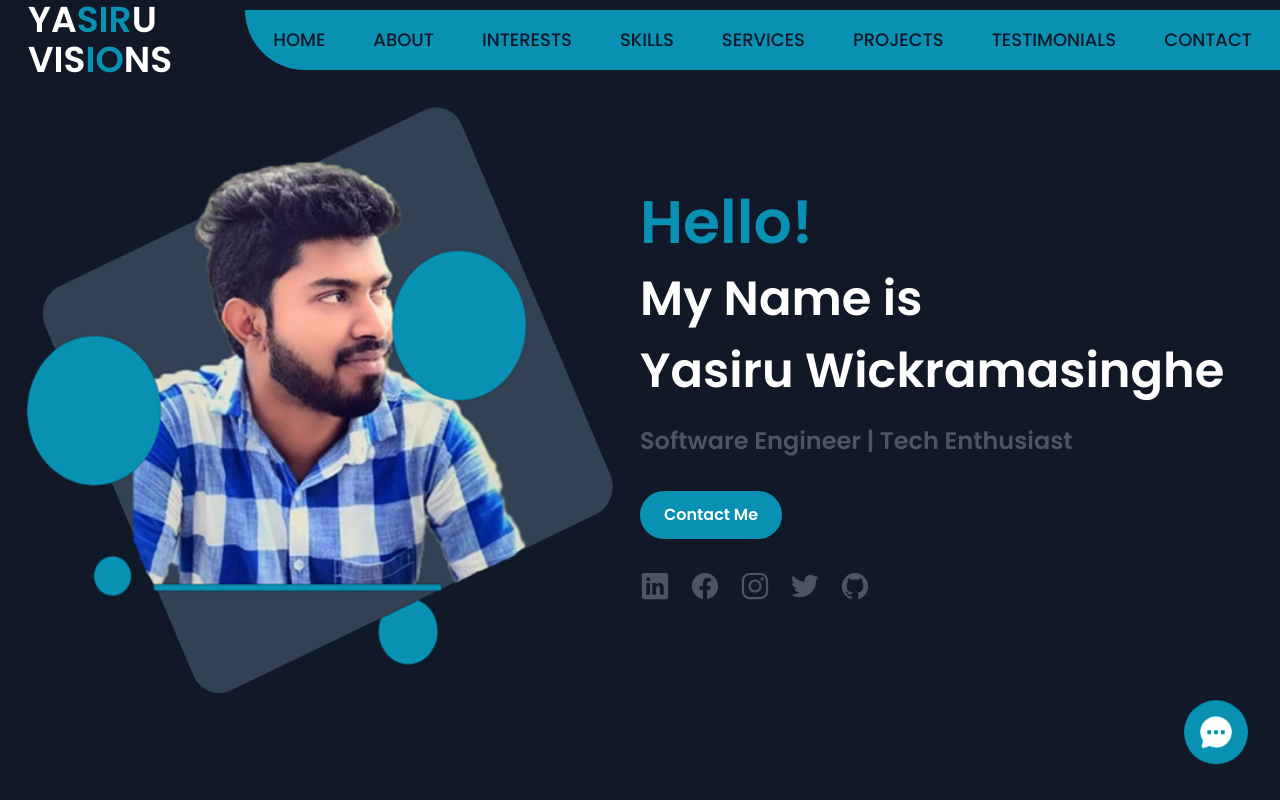
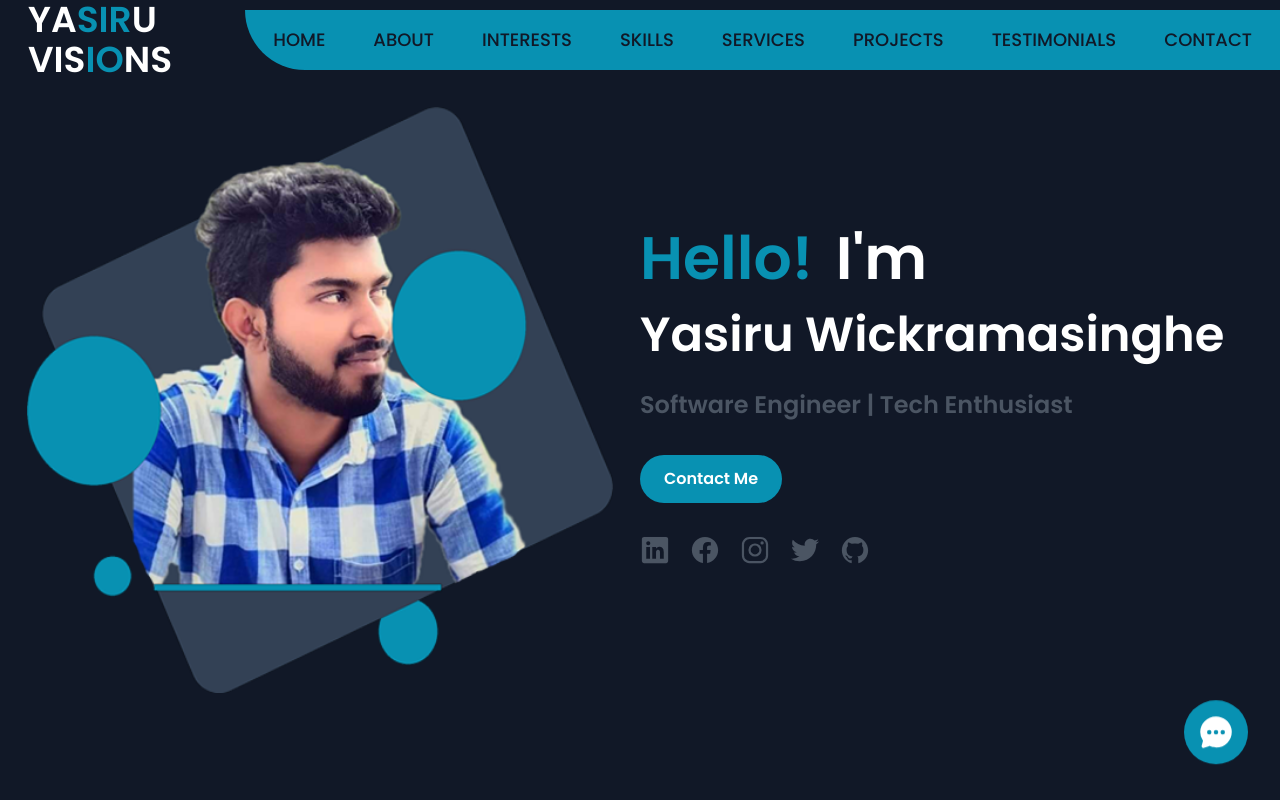
Before and after one commit to YasiruWickramasinghe/My_Portfolio, a React (Vite) app: page / in a window 1280 px wide. Shown: the top 800 px of the page. Built offline with nearby package versions, Linux system fonts and the light colour scheme.

Commit message:
Re DEPLOY

```diff
--- a/src/components/Hero.jsx
+++ b/src/components/Hero.jsx
@@ -21,9 +21,10 @@ const Hero = () => {
           <h1 className="md:text-5xl text-2xl md:leading-normal leading-10 text-white font-bold">
             <span className="text-cyan-600 md:text-6xl text-5xl">
               Hello!
-              <br />
             </span>
-            My Name is <br></br><span>Yasiru Wickramasinghe</span>
+            &nbsp;&nbsp;<span className="md:text-6xl text-5xl">
+            I'm
+            </span><br></br><span>Yasiru Wickramasinghe</span>
           </h1>
           <h4 className="md:text-2xl text-lg md:leading-normal leading-5 mt-4 font-bold text-gray-600 hover:text-cyan-600">
             Software Engineer |  Tech Enthusiast
```
